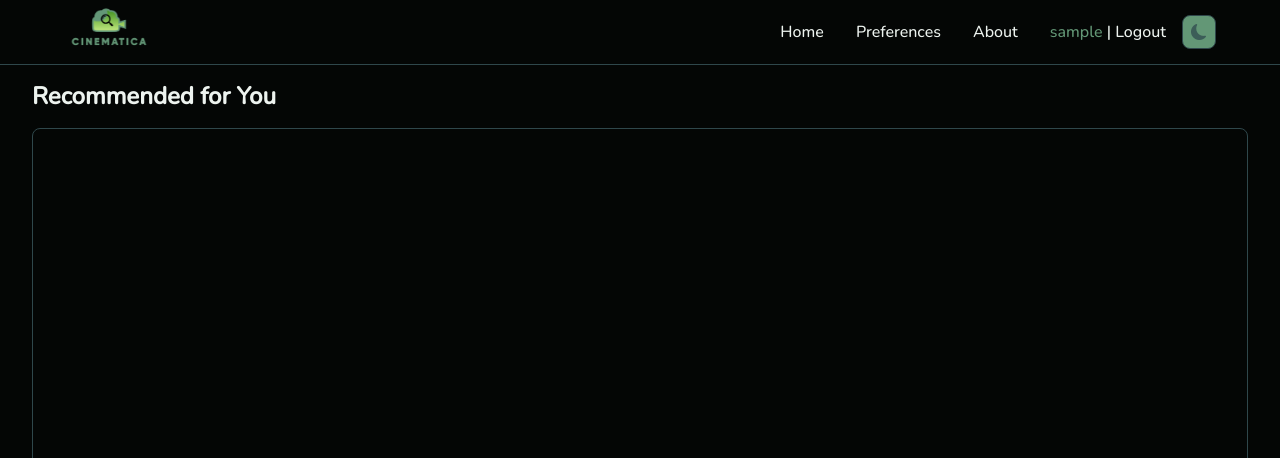
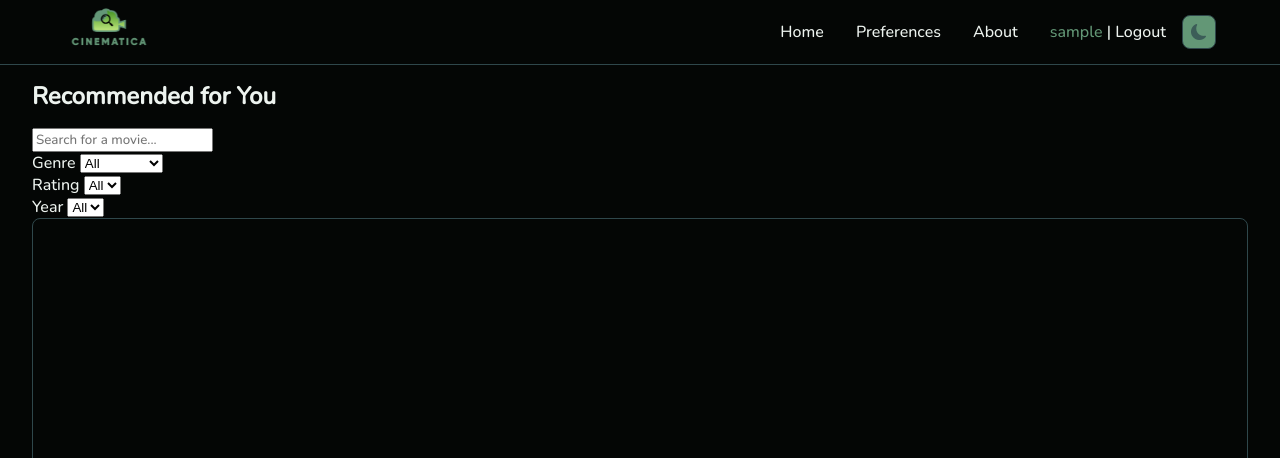
Before and after one commit to AndriaBeridze/Cinematica, a Django app: page / in a window 1280 px wide. Shown: the top 458 px of the page. Run offline with Django 5.2, Linux system fonts and the light colour scheme; the visitor is signed in with stand-in values (Sample User, id 1); data that the repository does not hold is empty.

Commit message:
updated home.html to reflect similar search bar as preferences

```diff
--- a/cinematica/settings.py
+++ b/cinematica/settings.py
@@ -25,7 +25,7 @@ BASE_DIR = Path(__file__).resolve().parent.parent
 
 SECRET_KEY = '6!=b-&s+y(y%f_w(^#e#rkfvnop5#i(k7eb$^&&pogwhm@gqws'
 
-DEBUG = 'True'
+DEBUG = os.getenv('DEBUG') == 'True'
 
 
 ALLOWED_HOSTS = ['*']
--- a/core/templates/pages/home.html
+++ b/core/templates/pages/home.html
@@ -11,6 +11,56 @@
     <div class="page-title">
         <h1>Recommended for You</h1>
     </div>
+
+
+    <div class="filter" id="filter">
+        <input type="text" id="search" placeholder="Search for a movie...">
+        <div class="filter-options">
+            <div class="filter-option">
+                <label for="genre">Genre</label>
+                <select name="genre" id="genre">
+                    <option value="all">All</option>
+                    <option value="28">Action</option>
+                    <option value="12">Adventure</option>
+                    <option value="16">Animation</option>
+                    <option value="35">Comedy</option>
+                    <option value="80">Crime</option>
+                    <option value="18">Drama</option>
+                    <option value="14">Fantasy</option>
+                    <option value="27">Horror</option>
+                    <option value="9648">Mystery</option>
+                    <option value="10749">Romance</option>
+                    <option value="878">Sci-Fi</option>
+                    <option value="53">Thriller</option>
+                </select>
+            </div>
+            <div class="filter-option">
+                <label for="rating">Rating</label>
+                <select name="rating" id="rating">
+                    <option value="all">All</option>
+                    <option value="10">10</option>
+                    <option value="9">9</option>
+                    <option value="8">8</option>
+                    <option value="7">7</option>
+                    <option value="6">6</option>
+                    <option value="5">5</option>
+                    <option value="4">4</option>
+                    <option value="3">3</option>
+                    <option value="2">2</option>
+                    <option value="1">1</option>
+                </select>
+            </div>
+            <div class="filter-option">
+                <label for="year">Year</label>
+                <select name="year" id="year">
+                    <option value="all">All</option>
+                    {% for year in years %}
+                        <option value="{{ year }}">{{ year }}</option>
+                    {% endfor %}
+                </select>
+            </div>
+        </div>
+    </div>
     <div class="container recommended-movies" id="recommended">
 
     </div>
```
